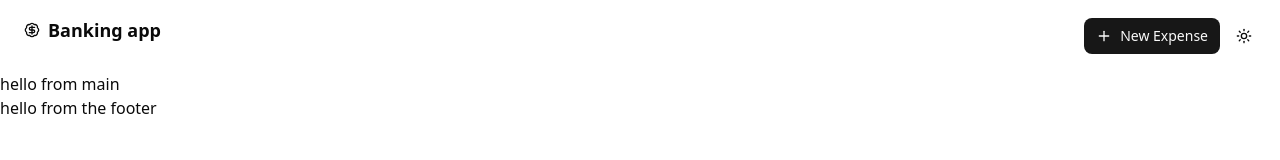
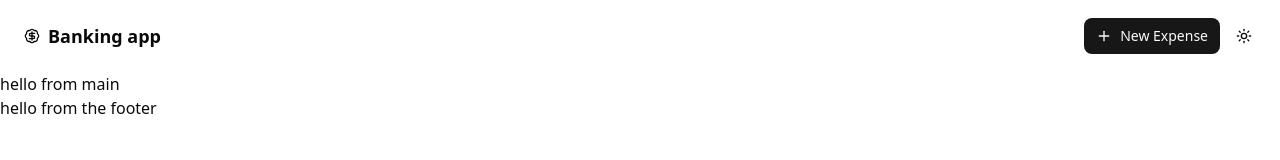
Before and after one commit to martin-dinahet/banking-app-frontend, a React (Vite) app: page / in a window 1280 px wide. Shown: the top 160 px of the page. Built offline with nearby package versions, Linux system fonts and the light colour scheme.

Commit message:
fix: centered elements on header

```diff
--- a/src/components/header.tsx
+++ b/src/components/header.tsx
@@ -7,7 +7,7 @@ import { BadgeDollarSign, Plus } from "lucide-react";
 export const Header: React.FC = () => {
   return (
     <>
-      <header className="sticky top-0 flex p-3 justify-between">
+      <header className="sticky top-0 flex p-3 justify-between items-center">
         <Button variant="ghost" asChild>
           <div>
             <BadgeDollarSign />
```
